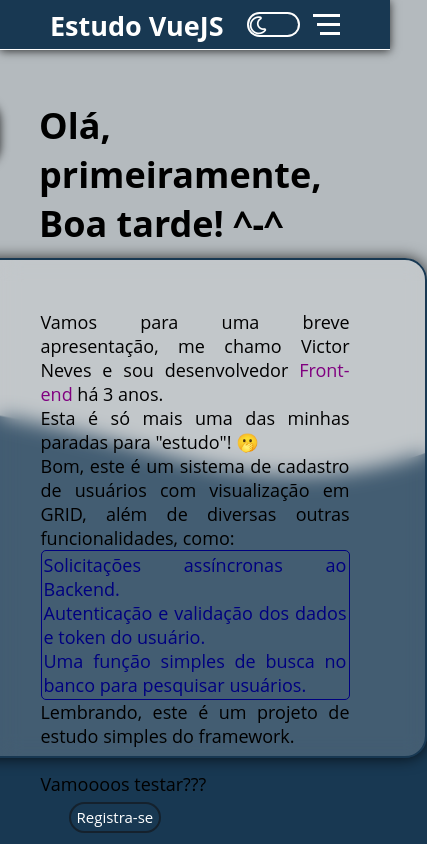
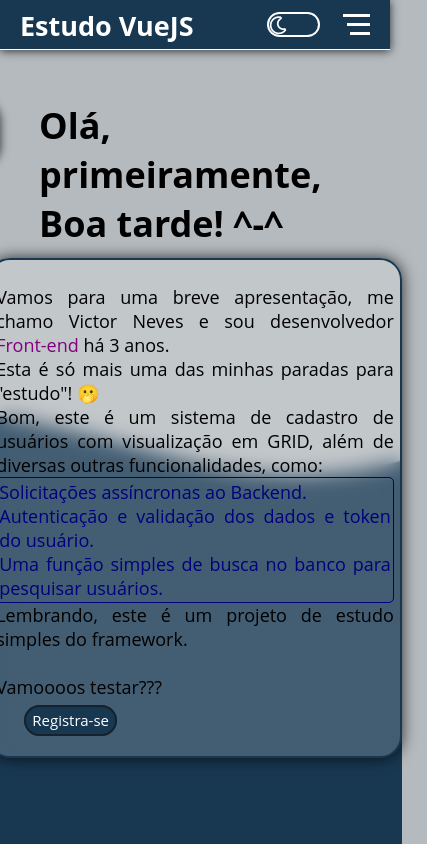
Before and after one commit to nevesfg/StageGridAuth, a Vue app: page / in a window 390 px wide. Shown: the whole page, 427 px wide, since content can reach past the window. Built offline with nearby package versions, Linux system fonts and the light colour scheme.

Commit message:
Fix Bugs

```diff
--- a/src/App.vue
+++ b/src/App.vue
@@ -28,28 +28,7 @@
       <div></div>
     </div>
   </nav>
-  <!-- <main>
 
-    <div class="component-container">
-      <h1>Olá, primeiramente, {{ saudacao }}! ^-^</h1>
-      <div class="card-container floating">
-        <p>Vamos para uma breve apresentação, me chamo Victor Neves e sou desenvolvedor Front-end há 3 anos.</p>
-        <p>Esta é só mais uma das minhas paradas para "estudo"! 🫢</p>
-        <p>Bom, este é um sistema de cadastro de usuários com visualização em GRID, além de diversas outras funcionalidades, como:
-          <ul>
-            <li><mark>Solicitações assíncronas ao Backend.</mark></li>
-            <li><mark>Autenticação e validação dos dados e token do usuário.</mark></li>
-            <li><mark>Uma função simples de busca no banco para pesquisar usuários.</mark></li>
-          </ul>
-        </p>
-        <p>Lembrando, este é um projeto de estudo simples do framework.</p>
-        <br>
-        <br>
-        <p>Vamoooos testar???</p>
-        <router-link class="style-input" to="/register">Registra-se</router-link>
-      </div>
-    </div>
-  </main> -->
   <router-view/>
 </template>
 
@@ -102,9 +81,10 @@
 
 <style scoped>
 nav {
+  /* position: relative; */
   width: 100%;
   height: 50px;
-  padding: 10px 50px;
+  padding: 10px 20px;
 
   display: flex;
   flex-direction: row;
--- a/src/assets/css/index.css
+++ b/src/assets/css/index.css
@@ -90,6 +90,6 @@
 
   @media (max-width: 920px) {
     .img-human img {
-      visibility: hidden;
+      display: none;
     }
   }
--- a/src/assets/css/inputs.css
+++ b/src/assets/css/inputs.css
@@ -104,14 +104,11 @@
 
 /* DARK/LIGHT */
 .switch__container {
-    /*
-    margin: 15px;
-    margin-right: 1%;
-   */
+
     right: 0;
     margin: 0 auto;
     margin-right: 10px;
-    position: fixed;
+    position: absolute;
 }
 
 .switch {
@@ -179,9 +176,8 @@
         right: 0;
         /* margin: 15px; */
         margin: 0 auto;
-        margin-right: 90px;
+        margin-right: 70px;
         /* margin-right: 22%; */
-        position: fixed;
 
     }
 
--- a/src/views/HomeView.vue
+++ b/src/views/HomeView.vue
@@ -67,6 +67,7 @@
     align-items: center;
   }
 
+
   .testebtn{
     color: var(--bg-input) !important;
     border: 3px solid #fff;
@@ -128,6 +129,21 @@
       box-shadow: 0px 0px 15px 0px rgba(0, 0, 0, 0.75);
     }
   }
+
+@media (max-width: 520px){
+  .card-container {
+      position: relative;
+      padding: 25px 6px 0px;
+      text-align: justify;
+      background-color: rgba(255, 255, 255, 0.19);
+      width: 49vh;
+      border-radius: 22px;
+      border: 2px solid #183852;
+      -webkit-backdrop-filter: blur(10px);
+      backdrop-filter: blur(10px);
+      box-shadow: 0px 0px 15px 0px rgba(0, 0, 0, 0.75);
+  }
+}
 </style>
 
 <!-- CODIGO PADRÃO DE CRIAÇÃO DO PROJETO -->
--- a/src/views/LoginPage.vue
+++ b/src/views/LoginPage.vue
@@ -105,6 +105,17 @@
   align-items: center;
   height: 100vh;
 }
+
+@media (max-width: 520){
+  .register-container{
+    width: 100%;
+      display: grid;
+      margin: auto;
+      justify-content: center;
+      align-items: center;
+      height: 100vh;
+  }
+}
 .card-container {
   position: relative;
   padding: 50px 150px 0px;
--- a/src/views/RegisterPage.vue
+++ b/src/views/RegisterPage.vue
@@ -101,6 +101,20 @@
   height: 100vh;
 }
 
+@media (max-width: 520){
+  .register-container{
+    width: 100%;
+      display: grid;
+      margin: auto;
+      justify-content: center;
+      align-items: center;
+      height: 100vh;
+  }
+}
+
+
+
+
 .card-container {
   position: relative;
   padding: 50px 150px 0px;
```
